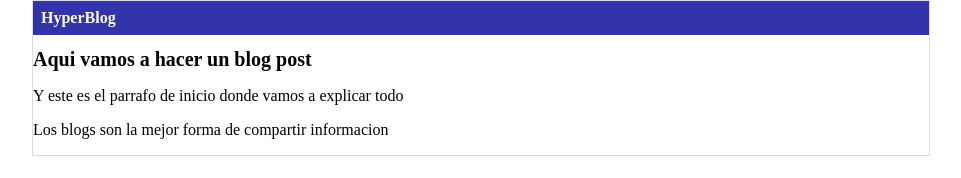
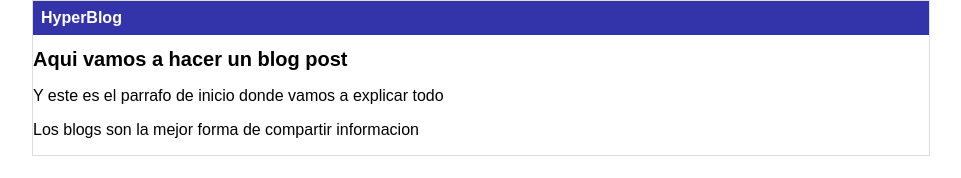
Before and after one commit to toledo96/hyperblog, a plain HTML site: page index.html in a window 1280 px wide. Shown: the whole page, without its empty margins (159-1120 px from the left). Drawn offline with Linux system fonts and the light colour scheme.

Commit message:
volvi a una tipografia menos controversial

```diff
--- a/css/estilos.css
+++ b/css/estilos.css
@@ -1,6 +1,6 @@
 body{
     text-align: center;
-    font-family: "Curier";
+    font-family: "Arial";
     font-size: 16px;
     margin: 0;
     padding: 0;
```
